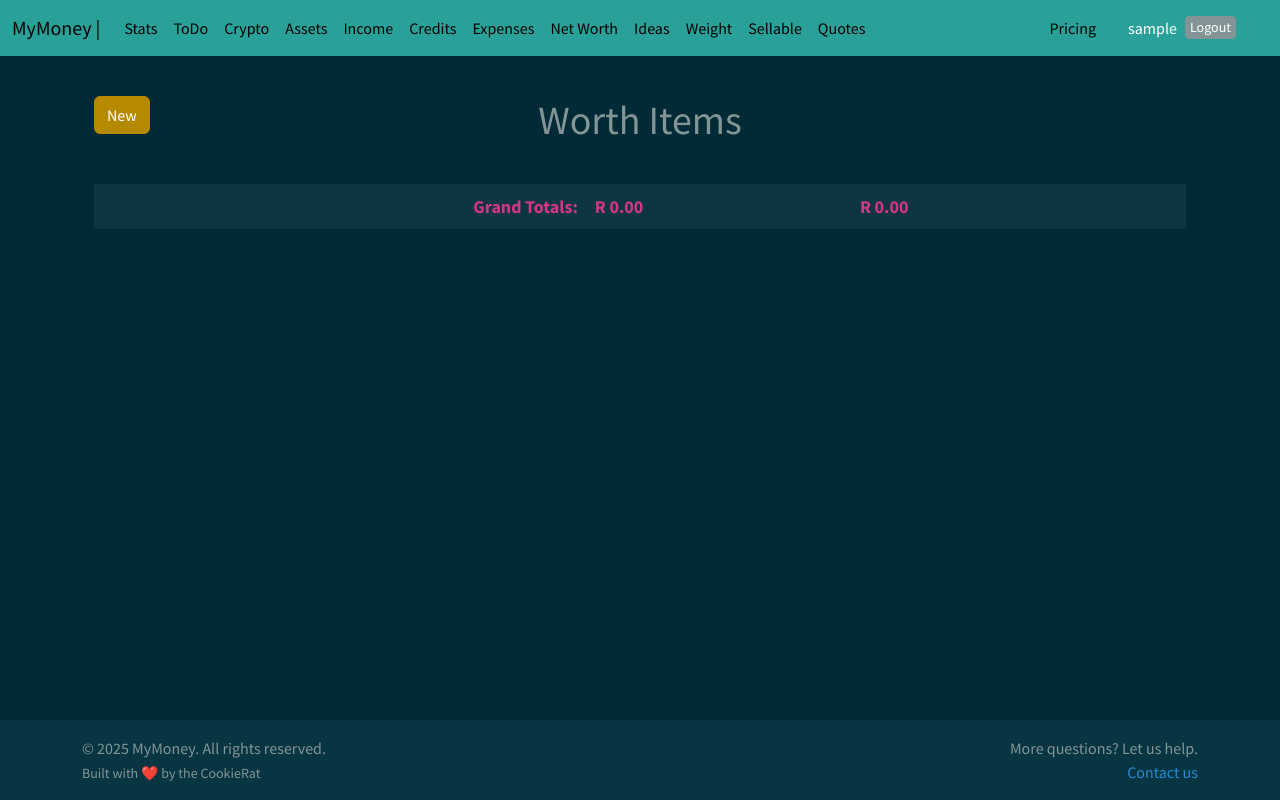
After one commit to dhorsten101/myMoney, a Django app: page /worth/ in a window 1280 px wide. The commit adds this page. Run offline with Django 5.2, Linux system fonts and the light colour scheme; the visitor is signed in with stand-in values (Sample User, id 1); data that the repository does not hold is empty; some libraries are stand-ins or nearby versions.

Commit message:
added worth code

```diff
--- a/myMoney/urls.py
+++ b/myMoney/urls.py
@@ -9,6 +9,7 @@ urlpatterns = [
 	path("", include("incomes.urls")),
 	path("", include("credits.urls")),
 	path("", include("expenses.urls")),
+	path("", include("worth.urls")),
 	path("", include("history_records.urls")),
 	path("", include("sellables.urls")),
 	path("", include("to_do.urls")),
--- a/templates/base.html
+++ b/templates/base.html
@@ -38,6 +38,7 @@
                 <li class="nav-item"><a class="nav-link active" href="/income/">Income</a></li>
                 <li class="nav-item"><a class="nav-link active" href="/credit/">Credits</a></li>
                 <li class="nav-item"><a class="nav-link active" href="/expense/">Expenses</a></li>
+                <li class="nav-item"><a class="nav-link active" href="/worth/">Net Worth</a></li>
                 <li class="nav-item"><a class="nav-link active" href="/idea/">Ideas</a></li>
                 <li class="nav-item"><a class="nav-link active" href="/weight/">Weight</a></li>
                 <li class="nav-item"><a class="nav-link active" href="/sellable/">Sellable</a></li>
--- /dev/null
+++ b/templates/worth_list.html
@@ -0,0 +1,76 @@
+{% extends "base.html" %}
+{% load humanize %}
+
+{% block title %}
+    Worth Items
+{% endblock %}
+
+{% block content %}
+    <div class="container mt-3">
+        <div class="position-relative mb-4 text-center">
+            <a href="{% url 'worth_create' %}" class="btn btn-primary position-absolute top-0 start-0">New</a>
+            <h1 class="mb-0">Worth Items</h1>
+        </div>
+
+        <div class="table-responsive">
+            <table class="table table-bordered table-hover mt-3 ">
+                <tbody>
+                <tfoot class=" fw-bold">
+                <tr>
+                    <td colspan="1" class="text-danger text-end " style="font-size: large">Grand Totals:</td>
+                    <td class=" text-danger" style="font-size: large">R {{ total_real_value|floatformat:2|intcomma }}</td>
+                    <td class=" text-danger" style="font-size: large">R {{ total_quick_value|floatformat:2|intcomma }}</td>
+                    <td colspan="4"></td>
+                </tr>
+                </tfoot>
+
+                {% for category, data in category_totals.items %}
+                    <!-- Category title row -->
+                    <tr style=" border: none;" class="text-center text-uppercase fs-5">
+                        <th colspan="8" class="border-0 text-info  ">{{ category }}</th>
+                    </tr>
+
+                    <!-- Column headings for this category -->
+                    <tr class="table-success opacity-75" style="border: none;">
+                        <th class="border-0  ">Name</th>
+                        {#                        <th class="border-0">Category</th>#}
+                        <th class="border-0">Real Value</th>
+                        <th class="border-0">Quick Value</th>
+                        {#                        <th class="border-0">Notes</th>#}
+                        <th class="border-0">Created At</th>
+                        <th class="border-0">Updated At</th>
+                        <th class="border-0">Actions</th>
+                    </tr>
+
+                    {% for item in data.items %}
+                        <tr>
+                            <td>{{ item.name }}</td>
+                            {#                            <td>{{ item.category }}</td>#}
+                            <td>R {{ item.real_value|floatformat:2 }}</td>
+                            <td>R {{ item.quick_value|floatformat:2 }}</td>
+                            {#                            <td>{{ item.notes }}</td>#}
+                            <td>{{ item.created_at|date:"Y-m-d H:i" }}</td>
+                            <td>{{ item.updated_at|date:"Y-m-d H:i" }}</td>
+                            <td>
+                                <a href="{% url 'worth_update' item.id %}">Edit</a>
+                                <a href="{% url 'worth_delete' item.id %}">Delete</a>
+                            </td>
+                        </tr>
+                    {% endfor %}
+
+                    <!-- Subtotals -->
+                    <tr class=" fw-bold">
+                        <td colspan="1" class="text-end text-primary">Subtotal:</td>
+                        <td class=" text-primary">R {{ data.total_real|floatformat:2|intcomma }}</td>
+                        <td class=" text-primary">R {{ data.total_quick|floatformat:2|intcomma }}</td>
+                        <td colspan="4"></td>
+                    </tr>
+                    <tr>
+                        <td class="opacity-0 border-0" colspan="8" style="height: 40px; border: none;"></td>
+                    </tr>
+                {% endfor %}
+                </tbody>
+            </table>
+        </div>
+    </div>
+{% endblock %}
--- a/worth/views.py
+++ b/worth/views.py
@@ -1,22 +1,49 @@
+from collections import defaultdict
+
 from django.contrib.auth.decorators import login_required
 from django.db.models import Sum
-from django.shortcuts import render, get_object_or_404, redirect
+from django.shortcuts import get_object_or_404, redirect
+from django.shortcuts import render
 
 from worth.forms import WorthForm
-from worth.models import Worth
+from .models import Worth
 
 
 @login_required
 def worth_list(request):
-	worth = Worth.objects.all()
-	total_real_value = (
-			worth.aggregate(Sum("real_value"))["real_value__sum"] or 0
-	)  # Sum up all the balances
+	worth_qs = Worth.objects.all().order_by("category")
+
+	# Grand totals
+	totals = worth_qs.aggregate(
+		total_real_value=Sum("real_value"),
+		total_quick_value=Sum("quick_value")
+	)
+
+	# Grouped by category
+	grouped_worth = defaultdict(list)
+	category_totals = {}
+
+	for item in worth_qs:
+		grouped_worth[item.category].append(item)
+
+	# Calculate per-category totals
+	for category, items in grouped_worth.items():
+		total_real = sum(i.real_value or 0 for i in items)
+		total_quick = sum(i.quick_value or 0 for i in items)
+		category_totals[category] = {
+			"items": items,
+			"total_real": total_real,
+			"total_quick": total_quick
+		}
 
 	return render(
 		request,
 		"worth_list.html",
-		{"worth": worth, "total_real_value": total_real_value},
+		{
+			"category_totals": category_totals,
+			"total_real_value": totals["total_real_value"] or 0,
+			"total_quick_value": totals["total_quick_value"] or 0,
+		},
 	)
 
 
```
Also changed, not shown: templates/worth/worth_list.html (deleted, +0 -58 lines), templates/worth_confirm_delete.html (renamed from templates/worth/worth_confirm_delete.html), templates/worth_form.html (renamed from templates/worth/worth_form.html).
